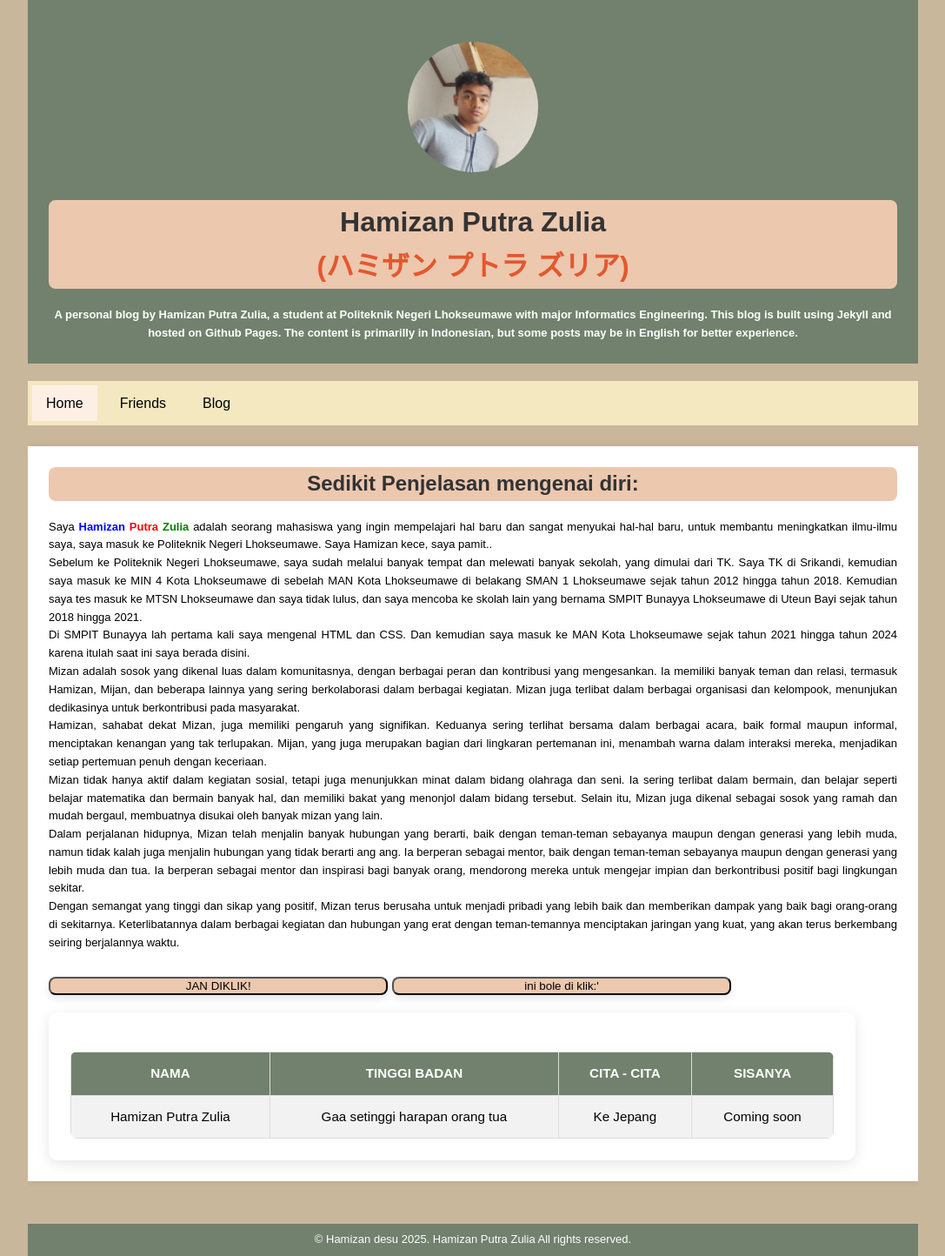
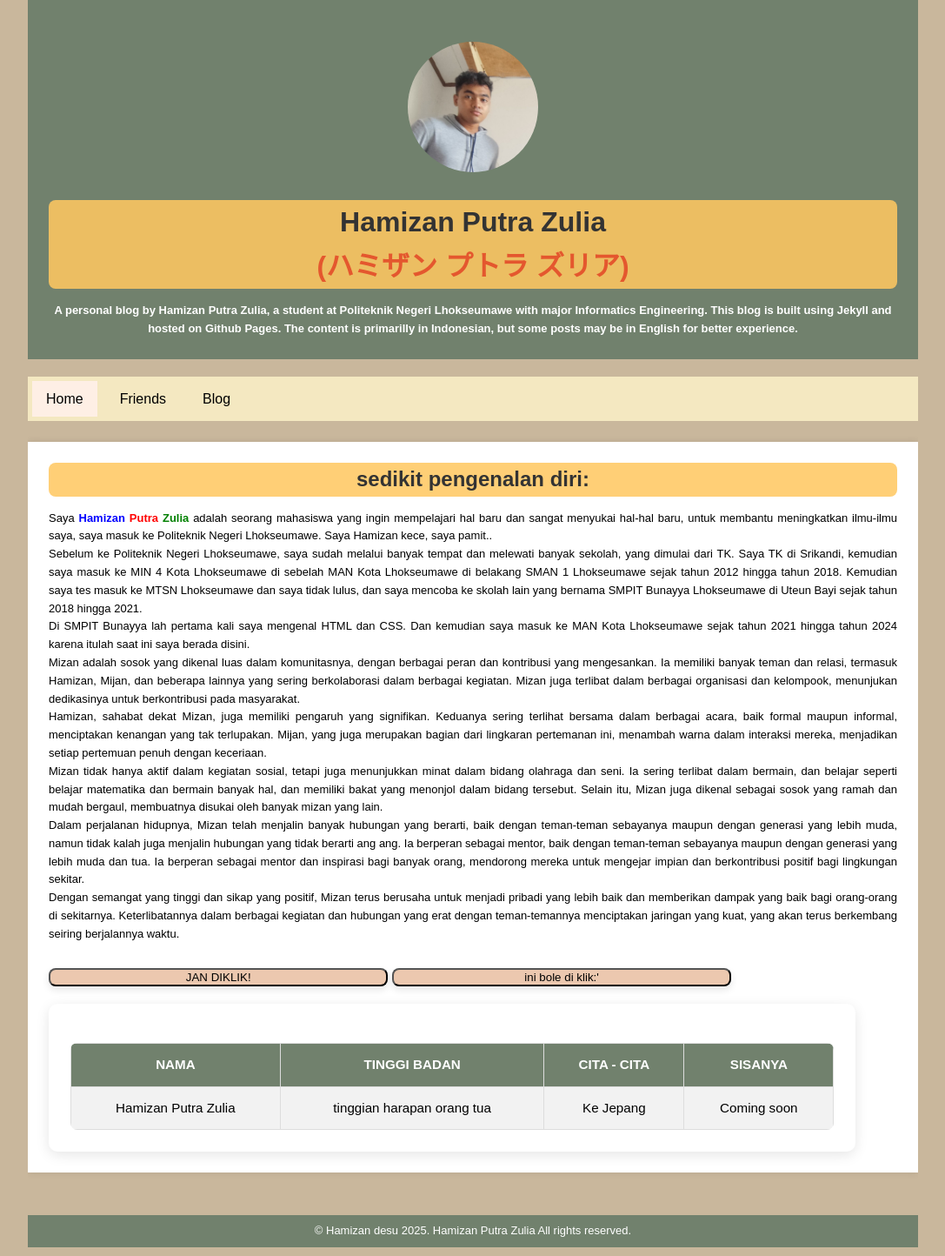
Before and after one commit to hamizan18/hamizan18.github.io, a Jekyll site: the page built from index.html, in a window 1280 px wide. Shown: the whole page at 87% size, without its empty margins (96-1183 px from the left). Built offline with Jekyll 4.4.1, drawn with Linux system fonts in a browser that asks for light colours.

Commit message:
update color

```diff
--- a/_sass/main.scss
+++ b/_sass/main.scss
@@ -47,9 +47,9 @@
 }
 h2, h1 {
     color: #333;
-    margin-bottom: 20px;
+    margin-bottom: 15px;
     margin-top: 0;
-    background-color: $primary-color;
+    background-color: #ffc861dd;
     border-radius: 8px;
 }
 nav {
@@ -75,9 +75,26 @@
         }
     }
 }
+ol {
+    list-style-type: none;
+    padding: 0;
+    a {
+        padding-left: 25px;
+        background-color: #ffd3acc6;
+        border-radius: 10px;
+        -webkit-border-radius: 10px;
+        -moz-border-radius: 10px;
+        -ms-border-radius: 10px;
+        -o-border-radius: 10px;
+}
+}
+
 nav a:hover{
     background-color: #ecc8af;
     color: black;
+}
+li {
+    padding: 0;
 }
 li a:hover {
     background-color: #feefe5;
@@ -105,6 +122,7 @@
     display: flex;
     margin: 5px;
     padding: 15px;
+    padding-left: 0px;
     text-decoration: none;
     color: black;
 }
@@ -178,4 +196,33 @@
 }
 .judul-click {
     list-style-type: none;
+    background-color: #f4e8c1;
+    border-radius: 15px;
+    padding-left: 25px;
+    padding-right: 25px;
+    -webkit-border-radius: 15px;
+    -moz-border-radius: 15px;
+    -ms-border-radius: 15px;
+    -o-border-radius: 15px;
+    p {
+        padding: 2px;
+    }
+    a {
+        margin-left: 0px;
+        padding-bottom: 0;
+    }
+    a:hover {
+        background-color:   #feefe5;
+        border-radius: 20%;
+        -webkit-border-radius: 20%;
+        -moz-border-radius: 20%;
+        -ms-border-radius: 20%;
+        -o-border-radius: 20%;
 }
+}
+.judul-click:hover {
+    background-color: #feefe5;
+}
+.judul-post {
+    padding: 0;
+}
--- a/blog.html
+++ b/blog.html
@@ -6,7 +6,7 @@
 <center>
     <h1>Blog</h1>
 </center>
-
+<div class="leftboard">
     <ul class="judul-post">
         {% for post in site.posts %}
         <li class="judul-click">
@@ -16,3 +16,4 @@
         </li>
         {% endfor %}
     </ul>
+</div>
--- a/index.html
+++ b/index.html
@@ -3,7 +3,7 @@
 title: Home
 ---
 
-    <center><h2>Sedikit Penjelasan mengenai diri:</h2></center>
+    <center><h2>sedikit pengenalan diri:</h2></center>
     <p>
         Saya <b><span class="ro3">Hamizan</span><span class="ro1"> Putra </span><span class="ro2">Zulia</span></b> adalah seorang mahasiswa yang ingin mempelajari hal baru dan sangat menyukai hal-hal baru,
         untuk membantu meningkatkan ilmu-ilmu saya, saya masuk ke Politeknik Negeri Lhokseumawe. Saya Hamizan kece, saya pamit..
@@ -56,7 +56,7 @@
             </tr>
             <tr>
                 <td>Hamizan Putra Zulia</td>
-                <td>Gaa setinggi harapan orang tua</td>
+                <td>tinggian harapan orang tua</td>
                 <td>Ke Jepang</td>
                 <td>Coming soon</td>
             </tr>
```
Lines whose indentation alone changed are shown as unchanged.
